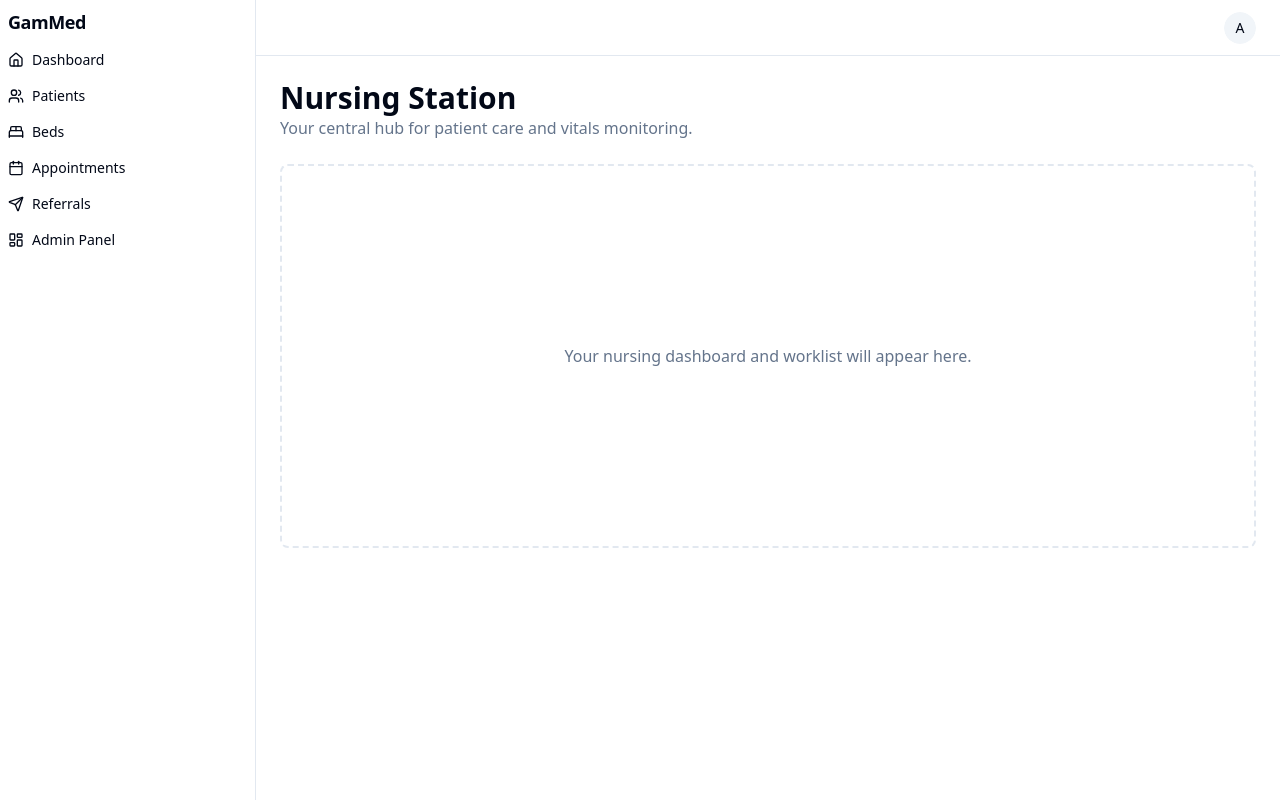
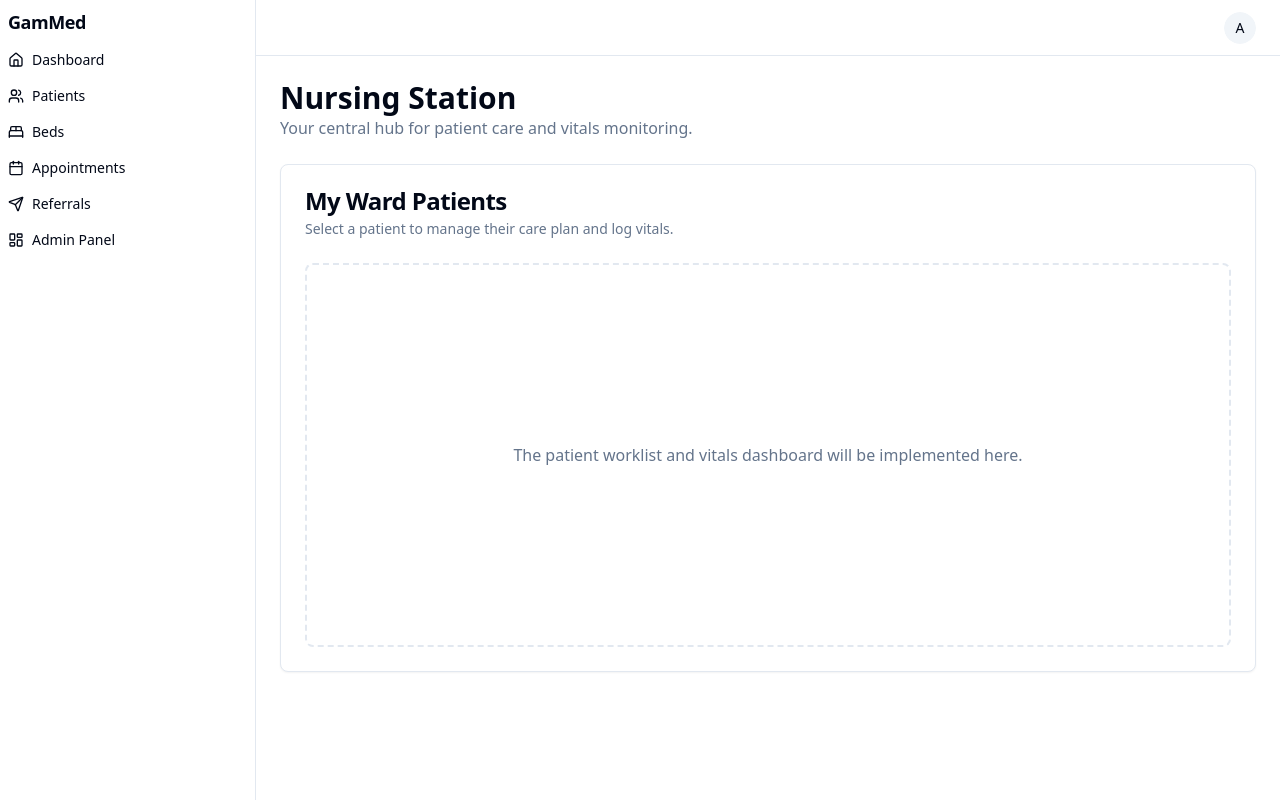
Before and after one commit to jgambrah/GAM_Med, a Next.js app: page /dashboard/nursing in a window 1280 px wide. Built offline with nearby package versions, Linux system fonts and the light colour scheme.

Commit message:
So just create the role with a dashboard, DO NOT LINK IT TO ANY FUNCTION

```diff
--- a/src/app/dashboard/nursing/page.tsx
+++ b/src/app/dashboard/nursing/page.tsx
@@ -1,3 +1,11 @@
+
+import {
+  Card,
+  CardContent,
+  CardDescription,
+  CardHeader,
+  CardTitle,
+} from '@/components/ui/card';
 
 export default function NursingPage() {
   return (
@@ -9,11 +17,19 @@ export default function NursingPage() {
         </p>
       </div>
 
-      <div className="p-8 border-2 border-dashed rounded-lg text-center h-96 flex items-center justify-center">
-        <p className="text-muted-foreground">
-          Your nursing dashboard and worklist will appear here.
-        </p>
-      </div>
+      <Card>
+        <CardHeader>
+            <CardTitle>My Ward Patients</CardTitle>
+            <CardDescription>Select a patient to manage their care plan and log vitals.</CardDescription>
+        </CardHeader>
+        <CardContent>
+             <div className="p-8 border-2 border-dashed rounded-lg text-center h-96 flex items-center justify-center">
+                <p className="text-muted-foreground">
+                    The patient worklist and vitals dashboard will be implemented here.
+                </p>
+            </div>
+        </CardContent>
+      </Card>
     </div>
   );
 }
--- a/src/components/dashboard/main-nav.tsx
+++ b/src/components/dashboard/main-nav.tsx
@@ -18,11 +18,12 @@ import {
     LayoutDashboard,
     BedDouble,
     Beaker,
-    Send
+    Send,
+    ClipboardHeart
 } from 'lucide-react';
 import { User } from '@/lib/types';
 
-const allRoles: User['role'][] = ['admin', 'doctor', 'pharmacist', 'patient', 'billing_clerk', 'lab_technician'];
+const allRoles: User['role'][] = ['admin', 'doctor', 'nurse', 'pharmacist', 'patient', 'billing_clerk', 'lab_technician'];
 
 export function MainNav() {
   const pathname = usePathname();
@@ -39,19 +40,25 @@ export function MainNav() {
       href: '/dashboard/patients',
       label: 'Patients',
       icon: Users,
-      roles: ['admin', 'doctor', 'billing_clerk'],
+      roles: ['admin', 'doctor', 'nurse', 'billing_clerk'],
     },
     {
       href: '/dashboard/beds',
       label: 'Beds',
       icon: BedDouble,
-      roles: ['admin', 'doctor'],
+      roles: ['admin', 'doctor', 'nurse'],
     },
     {
       href: '/dashboard/appointments',
       label: 'Appointments',
       icon: Calendar,
-      roles: ['admin', 'doctor', 'billing_clerk'],
+      roles: ['admin', 'doctor', 'nurse', 'billing_clerk'],
+    },
+    {
+        href: '/dashboard/nursing',
+        label: 'Nursing Station',
+        icon: ClipboardHeart,
+        roles: ['nurse'],
     },
     {
         href: '/dashboard/referrals',
--- a/src/lib/data.ts
+++ b/src/lib/data.ts
@@ -21,6 +21,16 @@ export const allUsers: User[] = [
     role: 'doctor',
     is_active: true,
     specialty: 'Cardiology',
+    department: 'Cardiology',
+    created_at: now.toISOString(),
+    last_login: now.toISOString(),
+  },
+  {
+    uid: 'nurse1',
+    email: 'f.agyepong@gammed.com',
+    name: 'Florence Agyepong',
+    role: 'nurse',
+    is_active: true,
     department: 'Cardiology',
     created_at: now.toISOString(),
     last_login: now.toISOString(),
--- a/src/lib/types.ts
+++ b/src/lib/types.ts
@@ -13,7 +13,7 @@ export interface User {
   uid: string; // Corresponds to Firebase Auth UID
   email: string;
   name: string;
-  role: 'admin' | 'doctor' | 'pharmacist' | 'patient' | 'billing_clerk' | 'triage_officer' | 'lab_technician';
+  role: 'admin' | 'doctor' | 'nurse' | 'pharmacist' | 'patient' | 'billing_clerk' | 'triage_officer' | 'lab_technician';
   is_active: boolean;
   patient_id?: string; // Link to the patient document, for users with the 'patient' role
   created_at: string; // ISO 8601 format
```
